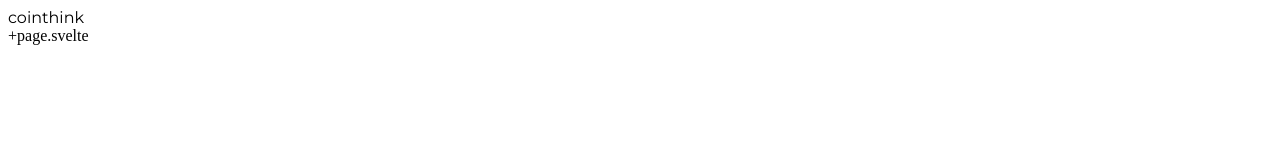
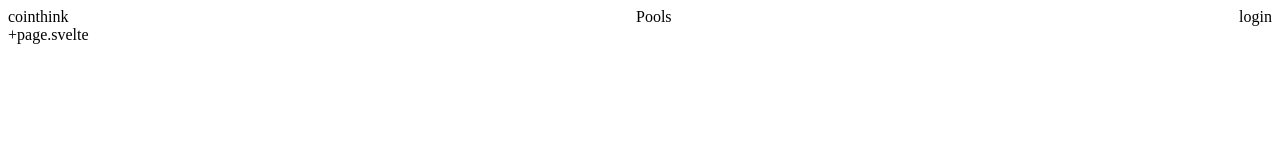
Before and after one commit to cointhink/web-svelte, a SvelteKit app: page / in a window 1280 px wide. Shown: the top 160 px of the page. Built offline with nearby package versions, Linux system fonts and the light colour scheme.

Commit message:
progress

```diff
--- /dev/null
+++ b/src/routes/+layout.svelte
@@ -0,0 +1,18 @@
+<div id="menubar">
+	<div>
+		<span class="logotext"> cointhink </span>
+	</div>
+
+	<div>Pools</div>
+
+	<div>login</div>
+</div>
+
+<slot />
+
+<style>
+	#menubar {
+		display: flex;
+		justify-content: space-between;
+	}
+</style>
--- a/src/routes/+page.svelte
+++ b/src/routes/+page.svelte
@@ -1,13 +1,6 @@
-<div>
-	<span class="logotext"> cointhink </span>
-</div>
-
 <div>+page.svelte</div>
 
 <style>
-	body {
-		background-color: black;
-	}
 	.logotext {
 		font-family: 'Montserrat', sans-serif;
 		margin: 0.2em 0;
```
